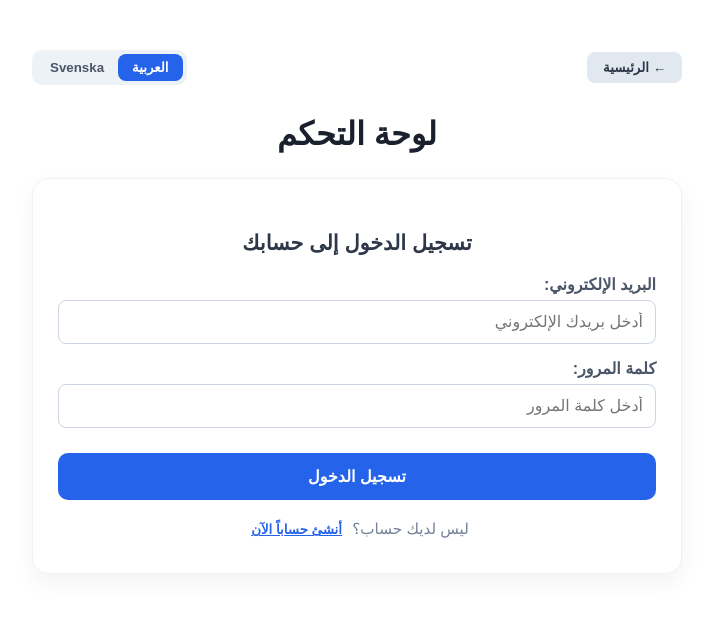
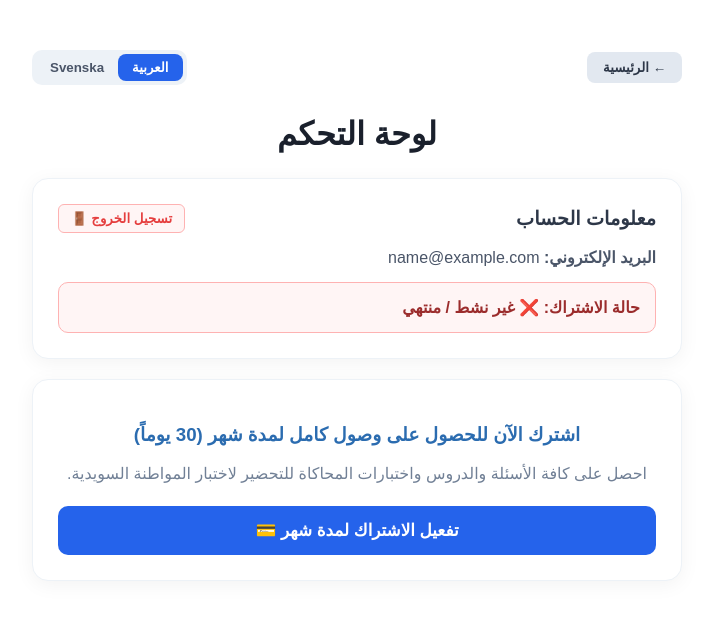
Before and after one commit to aljanabiali888-sys/medborgarpro, a Next.js app: page /dashboard in a window 1280 px wide. Shown: the top 620 px of the page, without its empty margins (283-996 px from the left). Built offline with nearby package versions, Linux system fonts and the light colour scheme; sample sign-in values are in the browser's storage.

Commit message:
Update dashboard.js

```diff
--- a/pages/dashboard.js
+++ b/pages/dashboard.js
@@ -1,27 +1,18 @@
 import Head from 'next/head'
 import { useState, useEffect } from 'react'
+import { useRouter } from 'next/router'
 
 export default function Dashboard() {
+  const router = useRouter()
   const [lang, setLang] = useState('ar')
-  const [mounted, setMounted] = useState(false)
+  const [user, setUser] = useState(null)
 
-  // حالة الحساب
-  const [isLoggedIn, setIsLoggedIn] = useState(false)
-  const [authMode, setAuthMode] = useState('login') // 'login' or 'signup'
-
-  // البيانات
-  const [email, setEmail] = useState('')
-  const [password, setPassword] = useState('')
-  const [currentUser, setCurrentUser] = useState(null)
-  const [errorMsg, setErrorMsg] = useState('')
-
-  // التأكد من عمل الصفحة في المتصفح فقط (تمكين الحسابات)
   useEffect(() => {
-    setMounted(true)
-    const activeSession = sessionStorage.getItem('active_user')
-    if (activeSession) {
-      setCurrentUser(JSON.parse(activeSession))
-      setIsLoggedIn(true)
+    const saved = localStorage.getItem('user_session')
+    if (!saved) {
+      router.push('/login') // إذا لم يسجل، يتجه مباشرة لصفحة الدخول
+    } else {
+      setUser(JSON.parse(saved))
     }
   }, [])
 
@@ -39,16 +30,6 @@ export default function Dashboard() {
       subDesc: 'احصل على كافة الأسئلة والدروس واختبارات المحاكاة للتحضير لاختبار المواطنة السويدية.',
       payBtn: 'تفعيل الاشتراك لمدة شهر 💳',
       logout: 'تسجيل الخروج 🚪',
-      loginTitle: 'تسجيل الدخول إلى حسابك',
-      signupTitle: 'إنشاء حساب جديد',
-      emailPlaceholder: 'أدخل بريدك الإلكتروني',
-      passwordPlaceholder: 'أدخل كلمة المرور',
-      loginBtn: 'تسجيل الدخول',
-      signupBtn: 'إنشاء الحساب',
-      noAccount: 'ليس لديك حساب؟',
-      hasAccount: 'لديك حساب بالفعل؟',
-      createOne: 'أنشئ حساباً الآن',
-      loginHere: 'سجل الدخول هنا',
       stripeUrl: 'https://buy.stripe.com/aFacN66ULdH782da405Rm00'
     },
     sv: {
@@ -64,49 +45,16 @@ export default function Dashboard() {
       subDesc: 'Få tillgång till alla frågor, lektioner och övningsprov för det svenska medborgarskapstestet.',
       payBtn: 'Aktivera prenumeration (1 månad) 💳',
       logout: 'Logga ut 🚪',
-      loginTitle: 'Logga in på ditt konto',
-      signupTitle: 'Skapa ett nytt konto',
-      emailPlaceholder: 'Ange din e-postadress',
-      passwordPlaceholder: 'Ange ditt lösenord',
-      loginBtn: 'Logga in',
-      signupBtn: 'Skapa konto',
-      noAccount: 'Har du inget konto?',
-      hasAccount: 'Har du redan ett konto?',
-      createOne: 'Skapa konto nu',
-      loginHere: 'Logga in här',
       stripeUrl: 'https://buy.stripe.com/aFacN66ULdH782da405Rm00'
     }
   }[lang]
 
-  const handleSubmit = (e) => {
-    e.preventDefault()
-    setErrorMsg('')
-
-    if (!email || !password) {
-      setErrorMsg(lang === 'ar' ? 'يرجى إدخال جميع البيانات' : 'Fyll i alla fält')
-      return
+  const handleLogout = () => {
+    localStorage.removeItem('user_session')
+    router.push('/login')
   }
 
-    const userData = {
-      email: email.toLowerCase(),
-      isSubscribed: false
-    }
-
-    // حفظ الجلسة وتسجيل الدخول مباشرة
-    sessionStorage.setItem('active_user', JSON.stringify(userData))
-    setCurrentUser(userData)
-    setIsLoggedIn(true)
-  }
-
-  const handleLogout = () => {
-    sessionStorage.removeItem('active_user')
-    setIsLoggedIn(false)
-    setCurrentUser(null)
-    setEmail('')
-    setPassword('')
-  }
-
-  if (!mounted) return null
+  if (!user) return null
 
   return (
     <>
@@ -116,11 +64,10 @@ export default function Dashboard() {
 
       <div style={{ maxWidth: '650px', margin: '30px auto', padding: '20px', fontFamily: 'sans-serif', direction: lang === 'ar' ? 'rtl' : 'ltr' }}>
 
-        {/* Header */}
         <div style={{ display: 'flex', justifyContent: 'space-between', alignItems: 'center', marginBottom: '30px' }}>
           <button
             type="button"
-            onClick={() => window.location.href = '/'}
+            onClick={() => router.push('/')}
             style={{ padding: '8px 16px', background: '#e2e8f0', color: '#2d3748', border: 'none', borderRadius: '8px', cursor: 'pointer', fontWeight: 'bold' }}
           >
             {t.backHome}
@@ -131,13 +78,8 @@ export default function Dashboard() {
               type="button"
               onClick={() => setLang('ar')}
               style={{
-                padding: '6px 14px',
-                border: 'none',
-                borderRadius: '8px',
-                cursor: 'pointer',
-                fontWeight: 'bold',
-                background: lang === 'ar' ? '#2563eb' : 'transparent',
-                color: lang === 'ar' ? '#fff' : '#4a5568'
+                padding: '6px 14px', border: 'none', borderRadius: '8px', cursor: 'pointer', fontWeight: 'bold',
+                background: lang === 'ar' ? '#2563eb' : 'transparent', color: lang === 'ar' ? '#fff' : '#4a5568'
               }}
             >
               العربية
@@ -146,13 +88,8 @@ export default function Dashboard() {
               type="button"
               onClick={() => setLang('sv')}
               style={{
-                padding: '6px 14px',
-                border: 'none',
-                borderRadius: '8px',
-                cursor: 'pointer',
-                fontWeight: 'bold',
-                background: lang === 'sv' ? '#2563eb' : 'transparent',
-                color: lang === 'sv' ? '#fff' : '#4a5568'
+                padding: '6px 14px', border: 'none', borderRadius: '8px', cursor: 'pointer', fontWeight: 'bold',
+                background: lang === 'sv' ? '#2563eb' : 'transparent', color: lang === 'sv' ? '#fff' : '#4a5568'
               }}
             >
               Svenska
@@ -162,79 +99,6 @@ export default function Dashboard() {
 
         <h1 style={{ marginBottom: '25px', color: '#1a202c', textAlign: 'center' }}>{t.header}</h1>
 
-        {!isLoggedIn ? (
-          <div style={{ background: '#fff', padding: '35px 25px', borderRadius: '16px', boxShadow: '0 10px 25px rgba(0,0,0,0.05)', border: '1px solid #edf2f7' }}>
-            <h2 style={{ fontSize: '1.3rem', color: '#2d3748', marginBottom: '20px', textAlign: 'center' }}>
-              {authMode === 'login' ? t.loginTitle : t.signupTitle}
-            </h2>
-
-            {errorMsg && (
-              <div style={{ background: '#fff5f5', color: '#e53e3e', border: '1px solid #feb2b2', padding: '10px', borderRadius: '8px', marginBottom: '15px', textAlign: 'center' }}>
-                {errorMsg}
-              </div>
-            )}
-
-            <form onSubmit={handleSubmit} style={{ display: 'flex', flexDirection: 'column', gap: '15px' }}>
-              <div>
-                <label style={{ display: 'block', marginBottom: '6px', color: '#4a5568', fontWeight: 'bold' }}>{t.emailLabel}</label>
-                <input
-                  type="email"
-                  value={email}
-                  onChange={(e) => setEmail(e.target.value)}
-                  placeholder={t.emailPlaceholder}
-                  required
-                  style={{ width: '100%', padding: '12px', borderRadius: '8px', border: '1px solid #cbd5e0', fontSize: '1rem', boxSizing: 'border-box' }}
-                />
-              </div>
-
-              <div>
-                <label style={{ display: 'block', marginBottom: '6px', color: '#4a5568', fontWeight: 'bold' }}>{lang === 'ar' ? 'كلمة المرور:' : 'Lösenord:'}</label>
-                <input
-                  type="password"
-                  value={password}
-                  onChange={(e) => setPassword(e.target.value)}
-                  placeholder={t.passwordPlaceholder}
-                  required
-                  style={{ width: '100%', padding: '12px', borderRadius: '8px', border: '1px solid #cbd5e0', fontSize: '1rem', boxSizing: 'border-box' }}
-                />
-              </div>
-
-              <button
-                type="submit"
-                style={{ width: '100%', padding: '14px', background: '#2563eb', color: '#fff', border: 'none', borderRadius: '10px', fontSize: '1rem', fontWeight: 'bold', cursor: 'pointer', marginTop: '10px' }}
-              >
-                {authMode === 'login' ? t.loginBtn : t.signupBtn}
-              </button>
-            </form>
-
-            <div style={{ textAlign: 'center', marginTop: '20px', fontSize: '0.95rem', color: '#718096' }}>
-              {authMode === 'login' ? (
-                <span>
-                  {t.noAccount}{' '}
-                  <button
-                    type="button"
-                    onClick={() => setAuthMode('signup')}
-                    style={{ background: 'none', border: 'none', color: '#2563eb', fontWeight: 'bold', cursor: 'pointer', textDecoration: 'underline' }}
-                  >
-                    {t.createOne}
-                  </button>
-                </span>
-              ) : (
-                <span>
-                  {t.hasAccount}{' '}
-                  <button
-                    type="button"
-                    onClick={() => setAuthMode('login')}
-                    style={{ background: 'none', border: 'none', color: '#2563eb', fontWeight: 'bold', cursor: 'pointer', textDecoration: 'underline' }}
-                  >
-                    {t.loginHere}
-                  </button>
-                </span>
-              )}
-            </div>
-          </div>
-        ) : (
-          <div>
         <div style={{ background: '#fff', padding: '25px', borderRadius: '16px', boxShadow: '0 4px 20px rgba(0,0,0,0.05)', border: '1px solid #edf2f7', marginBottom: '20px' }}>
           <div style={{ display: 'flex', justifyContent: 'space-between', alignItems: 'center', marginBottom: '15px' }}>
             <h2 style={{ fontSize: '1.2rem', color: '#2d3748', margin: 0 }}>{t.accountInfo}</h2>
@@ -247,11 +111,11 @@ export default function Dashboard() {
             </button>
           </div>
 
-              <p style={{ color: '#4a5568', margin: '8px 0' }}><strong>{t.emailLabel}</strong> {currentUser?.email}</p>
+          <p style={{ color: '#4a5568', margin: '8px 0' }}><strong>{t.emailLabel}</strong> {user.email}</p>
 
-              <div style={{ marginTop: '15px', padding: '15px', borderRadius: '10px', background: currentUser?.isSubscribed ? '#e6fffa' : '#fff5f5', border: currentUser?.isSubscribed ? '1px solid #38b2ac' : '1px solid #feb2b2' }}>
-                <p style={{ margin: 0, fontWeight: 'bold', color: currentUser?.isSubscribed ? '#234e52' : '#9b2c2c' }}>
-                  {t.statusLabel} {currentUser?.isSubscribed ? t.activeStatus : t.inactiveStatus}
+          <div style={{ marginTop: '15px', padding: '15px', borderRadius: '10px', background: '#fff5f5', border: '1px solid #feb2b2' }}>
+            <p style={{ margin: 0, fontWeight: 'bold', color: '#9b2c2c' }}>
+              {t.statusLabel} {t.inactiveStatus}
             </p>
           </div>
         </div>
@@ -268,8 +132,6 @@ export default function Dashboard() {
             {t.payBtn}
           </button>
         </div>
-          </div>
-        )}
 
       </div>
     </>
```
Lines whose indentation alone changed are shown as unchanged.
